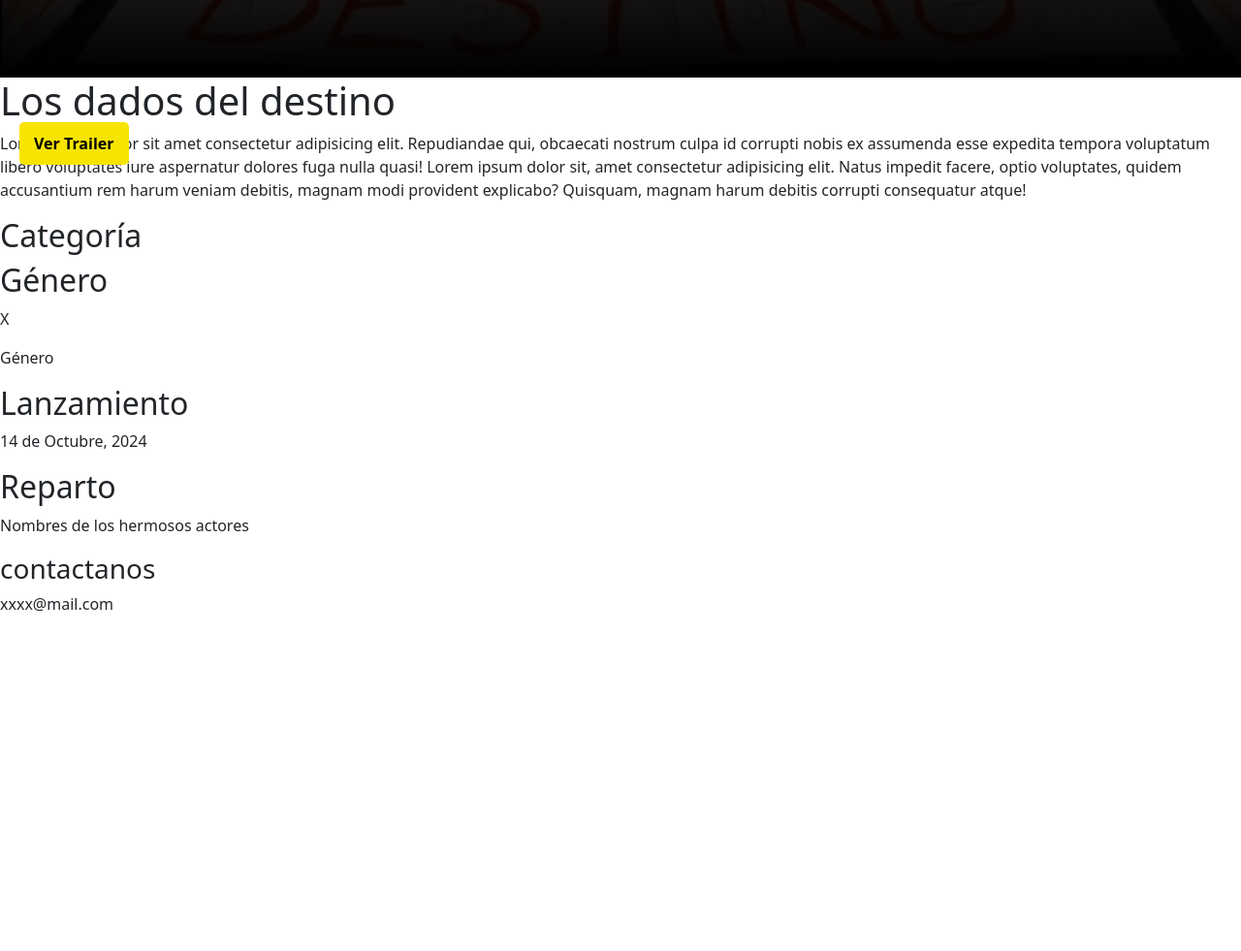
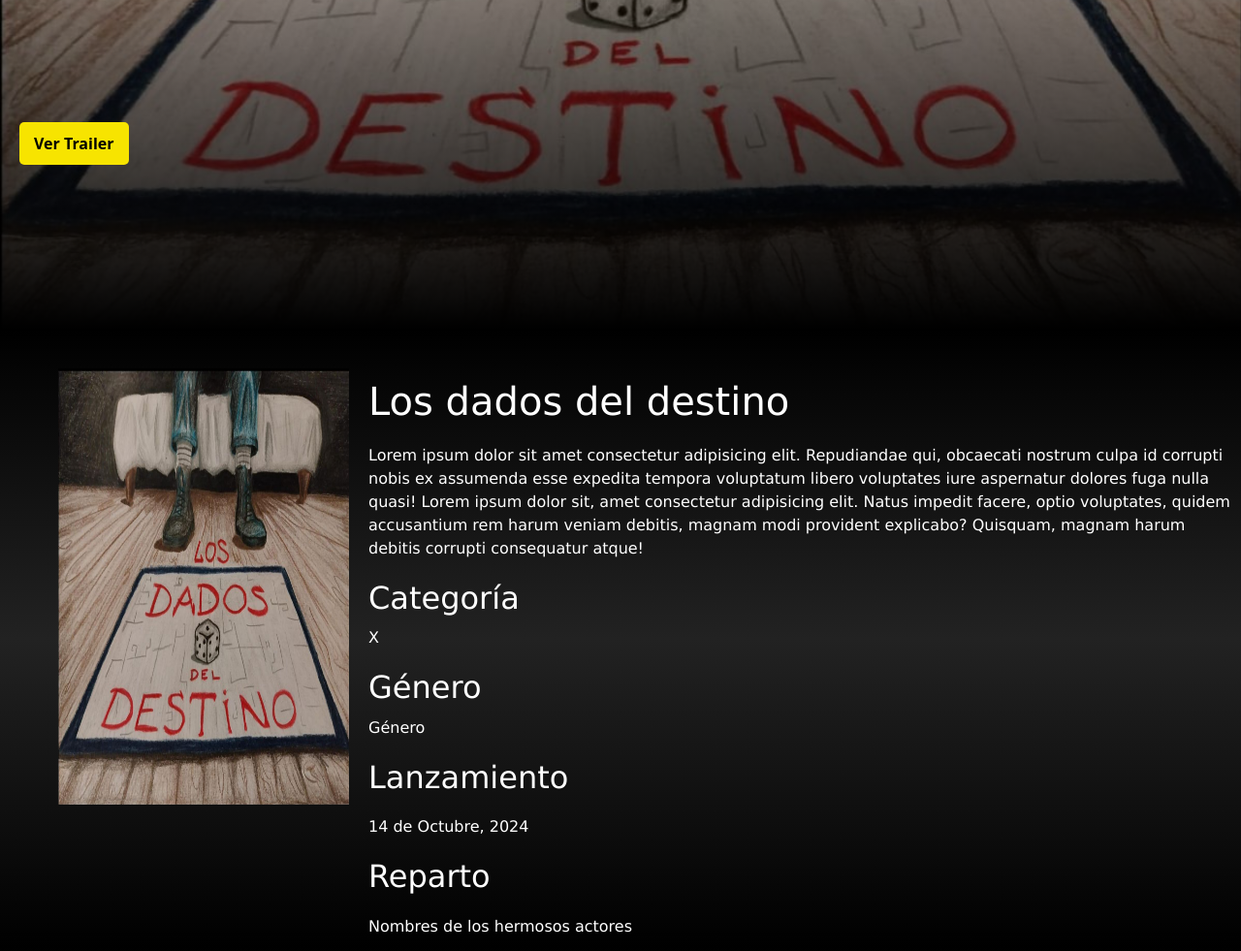
Before and after one commit to Heusdens-Matias/Los-dados-del-destino, a plain HTML site: page index.html in a window 1280 px wide. Shown: the part 620-1601 px from the top of the page at 97% size. Before the commit the page ends 1399 px from the top, so only its background shows below. Drawn offline with nearby package versions, Linux system fonts and the light colour scheme.

Commit message:
background_photos

```diff
--- a/css/style.css
+++ b/css/style.css
@@ -12,8 +12,8 @@ a{
 
 header{
     width: 100%;
-    height: 700px;
-        background: linear-gradient(to bottom, rgba(0, 0, 0, 0) 0%, rgba(0, 0, 0, 1) 100%), /*Degradado de transparente a negro */
+    height: 120vh;
+        background: linear-gradient(to bottom,rgba(0, 0, 0, 1) 0%, rgba(0, 0, 0, 0) 50%, rgba(0, 0, 0, 1) 100%), /*Degradado de transparente a negro */
         url(../img/dados\ afiche.png); /* Imagen de fondo */
         background-size: cover; /* Ajusta la imagen para que cubra todo el contenedor */
         background-position: center; /* Centra la imagen */
@@ -21,7 +21,7 @@ header{
     }
 header nav img{
     width: 150px;
-    height: 100;
+    height: 100%;
 }
 
 .navbar-nav .nav-link{
@@ -48,11 +48,44 @@ a.Trailer{
     border-radius: 5px; /* Bordes redondeados opcionales */
     font-weight: bold; /* Opcional: letras más gruesas */
     position: absolute; /* Posición absoluta */
-    bottom: 10px; /* Ubica el enlace 10px desde la parte inferior del navbar */
-    left: 20px; /* Opcional: separa el enlace del borde derecho */
+    bottom:10px; /* Ubica el enlace 10px desde la parte inferior del navbar */
+    left: 20px; /* Opcional: separa el enlace del borde izquierdo */
 }
 
 a.Trailer:hover{
     background-color: #af9501; /* Color amarillo más claro al pasar el mouse (hover) */
     color: black; /* Mantiene las letras negras al pasar el mouse */
 }
+
+/*! -------- Main ---------*/
+
+main{
+    background: linear-gradient(to bottom,rgba(0, 0, 0, 1) 0%, rgb(34, 34, 34) 50%, rgba(0, 0, 0, 1) 100%); /* Gradiente negro de opaco a transparente */
+    padding-top: 40px;
+    padding-left: 60px;
+}
+
+
+.flex-container {
+    display: flex; /* Habilita el modo flexbox */
+    align-items: flex-start; /* Alinea los elementos al inicio */
+    gap: 20px; /* Espacio entre la imagen y el contenido */
+}
+
+.image {
+    width: 300px; /* Ajusta el ancho de la imagen según sea necesario */
+    height: 450px; /* Mantiene la relación de aspecto de la imagen */
+}
+
+.content {
+    display: flex;
+    flex-direction: column; /* Alinea los elementos verticalmente */
+    flex-grow: 1; /* Permite que el contenido ocupe el espacio restante */
+    color: white;
+
+}
+
+h1, h2, p {
+    margin: 10px 0; /* Espacio entre los elementos de texto */
+    font-family: 'Lucida Sans', 'Lucida Sans Regular', 'Lucida Grande', 'Lucida Sans Unicode', Geneva, Verdana, sans-serif, sans-serif
+}
--- a/index.html
+++ b/index.html
@@ -38,18 +38,26 @@
 
     </header>
     <main>
-        <section>
+        <section class="flex-container">
+            <img src="./img/dados afiche.png" class="image">
+            <div class="content">
                 <h1>Los dados del destino</h1>
                 <p>Lorem ipsum dolor sit amet consectetur adipisicing elit. Repudiandae qui, obcaecati nostrum culpa id corrupti nobis ex assumenda esse expedita tempora voluptatum libero voluptates iure aspernatur dolores fuga nulla quasi! Lorem ipsum dolor sit, amet consectetur adipisicing elit. Natus impedit facere, optio voluptates, quidem accusantium rem harum veniam debitis, magnam modi provident explicabo? Quisquam, magnam harum debitis corrupti consequatur atque!</p>
-            <h2>Categoría</h2>
-            <h2>Género</h2>
+                <div><h2>Categoría</h2>
                     <p>X</p>
+                </div>
+                <div><h2>Género</h2>
                     <p>Género</p>
+                </div>
+
+
                 <h2>Lanzamiento</h2>
                 <p>14 de Octubre, 2024</p>
                 <h2>Reparto</h2>
                 <p>Nombres de los hermosos actores</p>
+            </div>
         </section>
+
     </main>
     <footer>
         <main id="pie">
```
Lines whose indentation alone changed are shown as unchanged.
